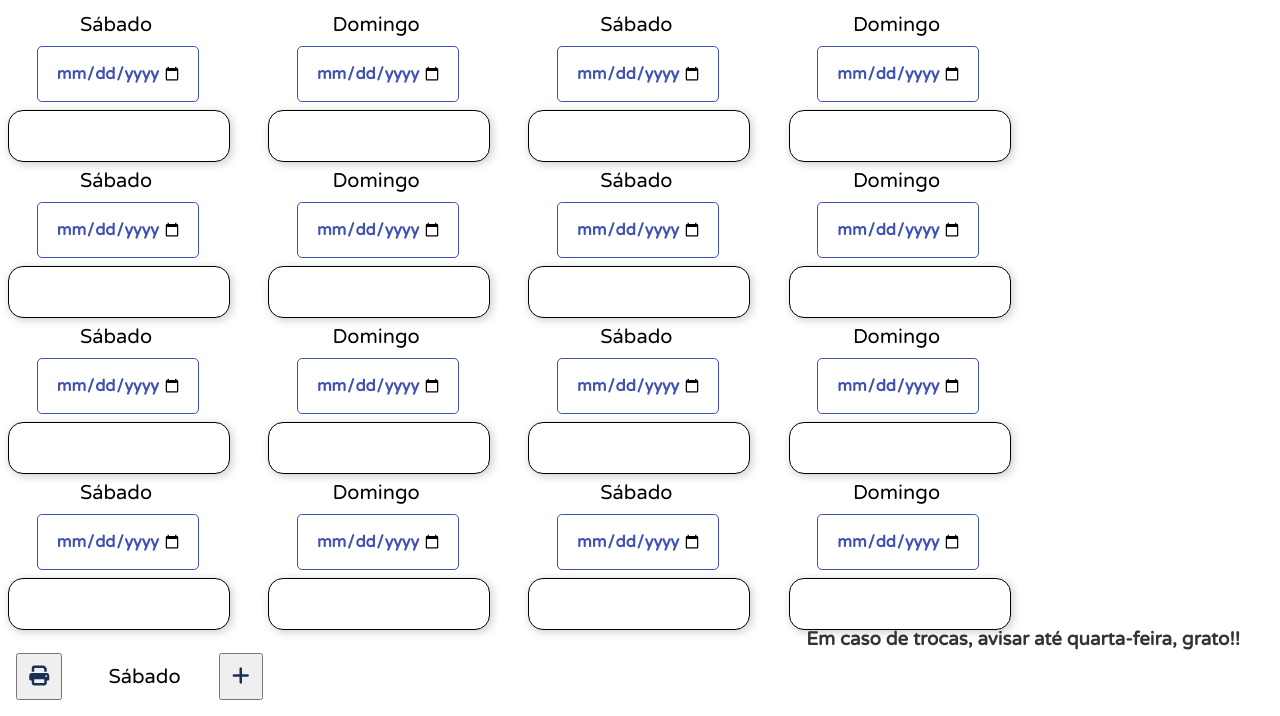
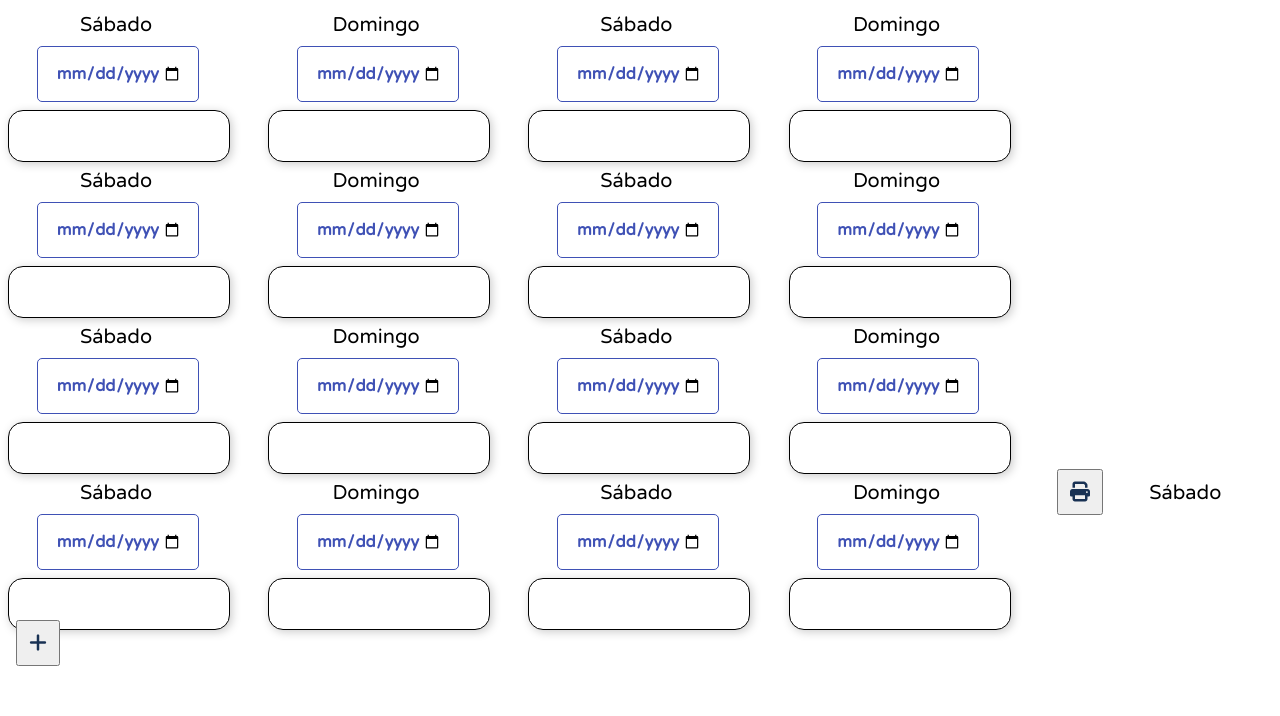
Before and after one commit to VictorBueno011/plant-oFuncion-rios, a plain HTML site: page index.html in a window 1280 px wide. Shown: the part 84-800 px from the top of the page. Drawn offline with Linux system fonts and the light colour scheme.

Commit message:
removendo mensagem de aviso sobre trocas do cabeçalho

```diff
--- a/index.html
+++ b/index.html
@@ -367,7 +367,6 @@
             </select>
           </div>
         </div>
-        <h3>Em caso de trocas, avisar até quarta-feira, grato!!</h3>
         <abbr title="Imprir ou Gerar Pdf"><button id="imprimir"><i class="fa-sharp fa-solid fa-print"></i></button></abbr>
         <select id="acrescentar">
           <option value="Sábado">Sábado</option>
```
